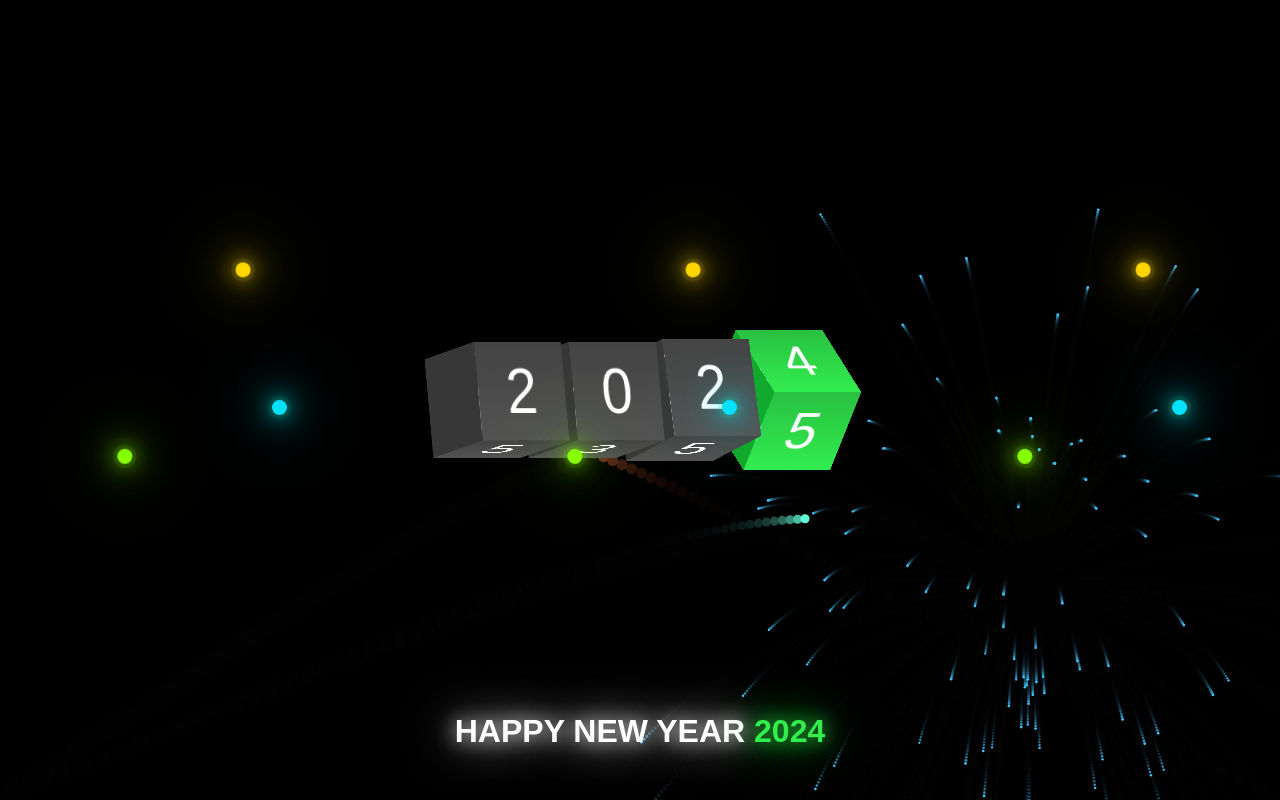
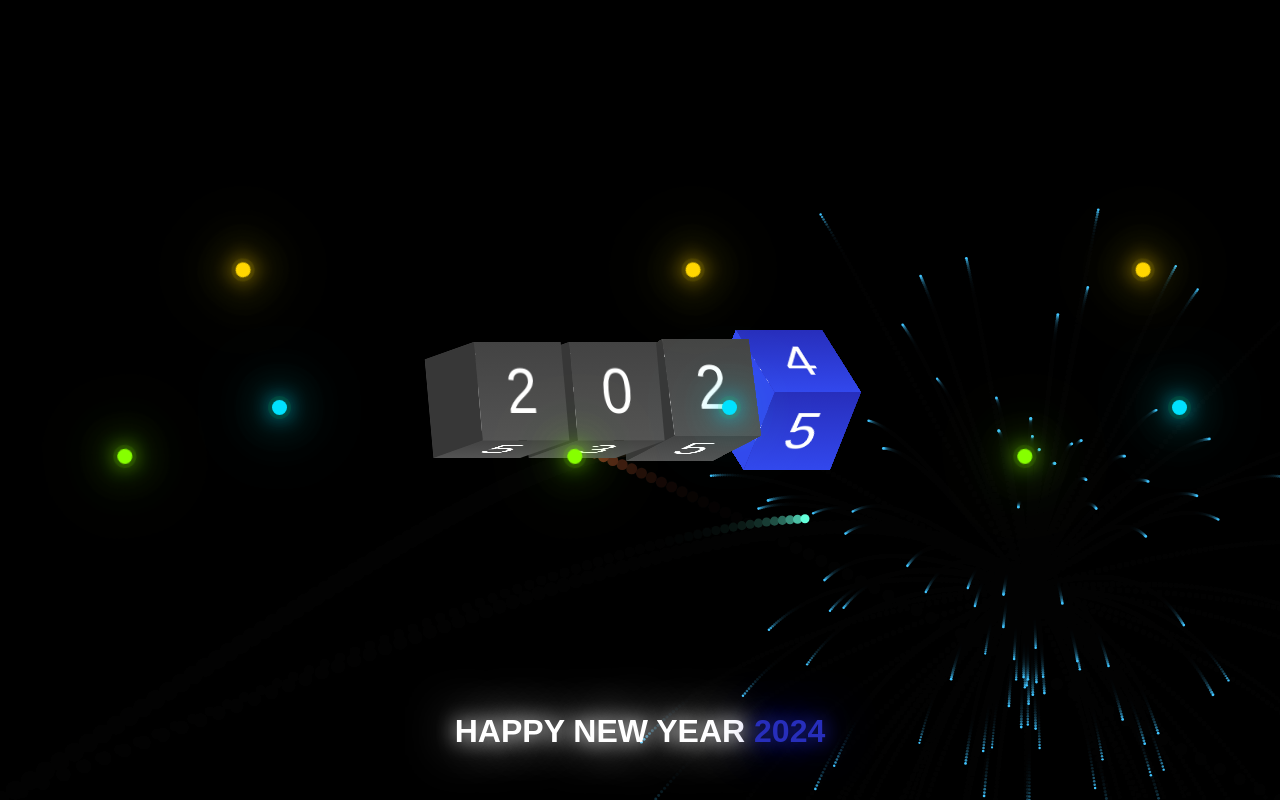
Before and after one commit to nguyentienphat2904/hpny, a plain HTML site: page index.html in a window 1280 px wide. Both pictures are taken after a click on the element "HAPPY NEW YEAR". Shown: the top 800 px of the page. Drawn offline with Linux system fonts and the light colour scheme.

Commit message:
style.css

```diff
--- a/style.css
+++ b/style.css
@@ -76,17 +76,17 @@ canvas{
 }
 
 .text:last-child span{
-    background: linear-gradient(#29c040, #32ed4e);
+    background: linear-gradient(#272ebb, #3248ed);
 }
 
 .text:last-child::before{
-    background: #11a728;
+    background: #3248ed;
 }
 
 h2{
     position: absolute;
     bottom: 50px;
-    color: rgba(255, 255, 255, 0.179);
+    color: rgba(255, 255, 255, 0.284);
     font-size: 2em;
     transition: 0.5s;
     cursor: pointer;
@@ -103,8 +103,8 @@ h2:after{
 }
 
 h2.active:after{
-    color: #32ed4e;
-    text-shadow: 0 0 20px #32ed4e, 0 0 50px #32ed4e;
+    color: #272ebb;
+    text-shadow: 0 0 20px #272ebb, 0 0 50px #272ebb;
 }
 
 .glowing{
```
